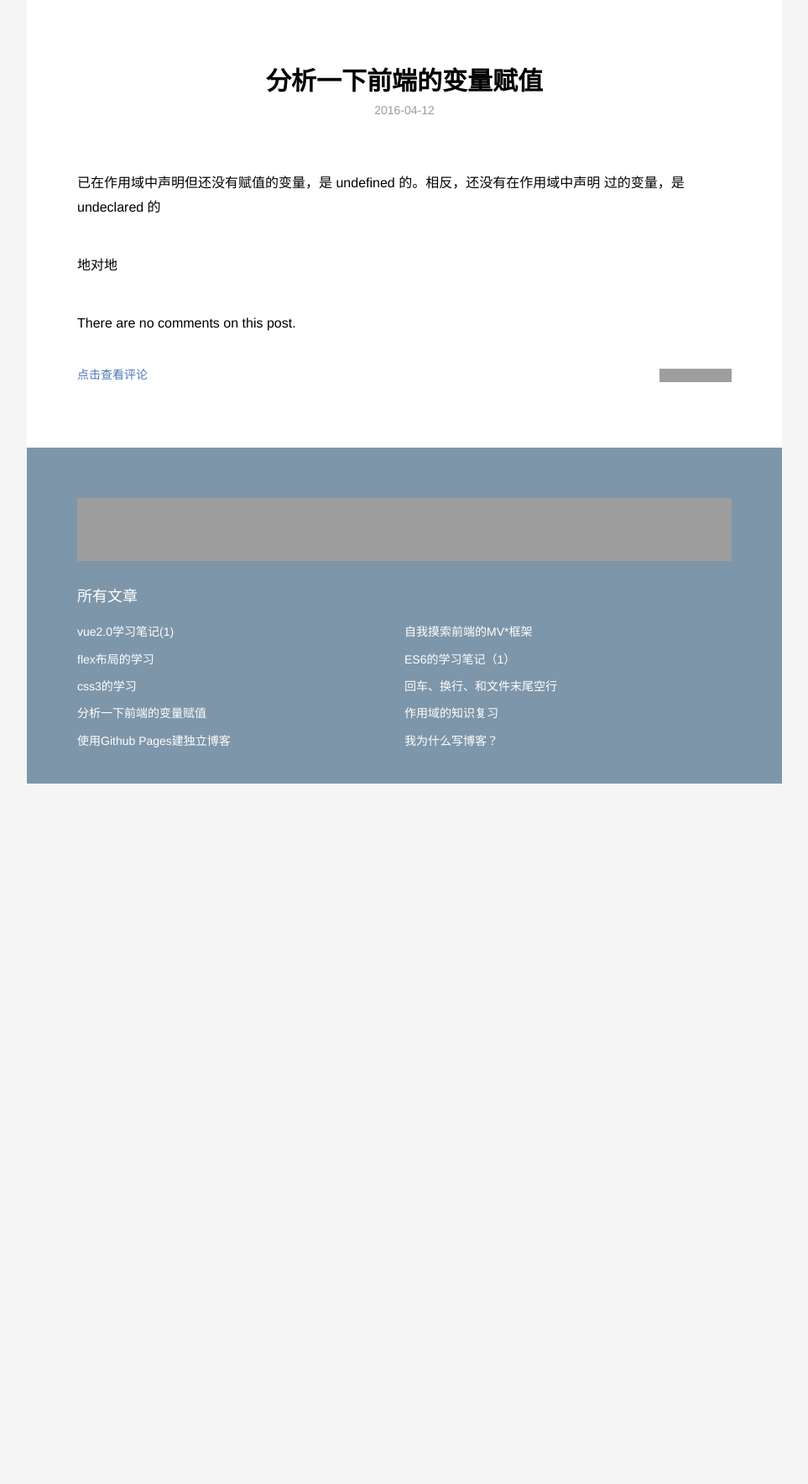
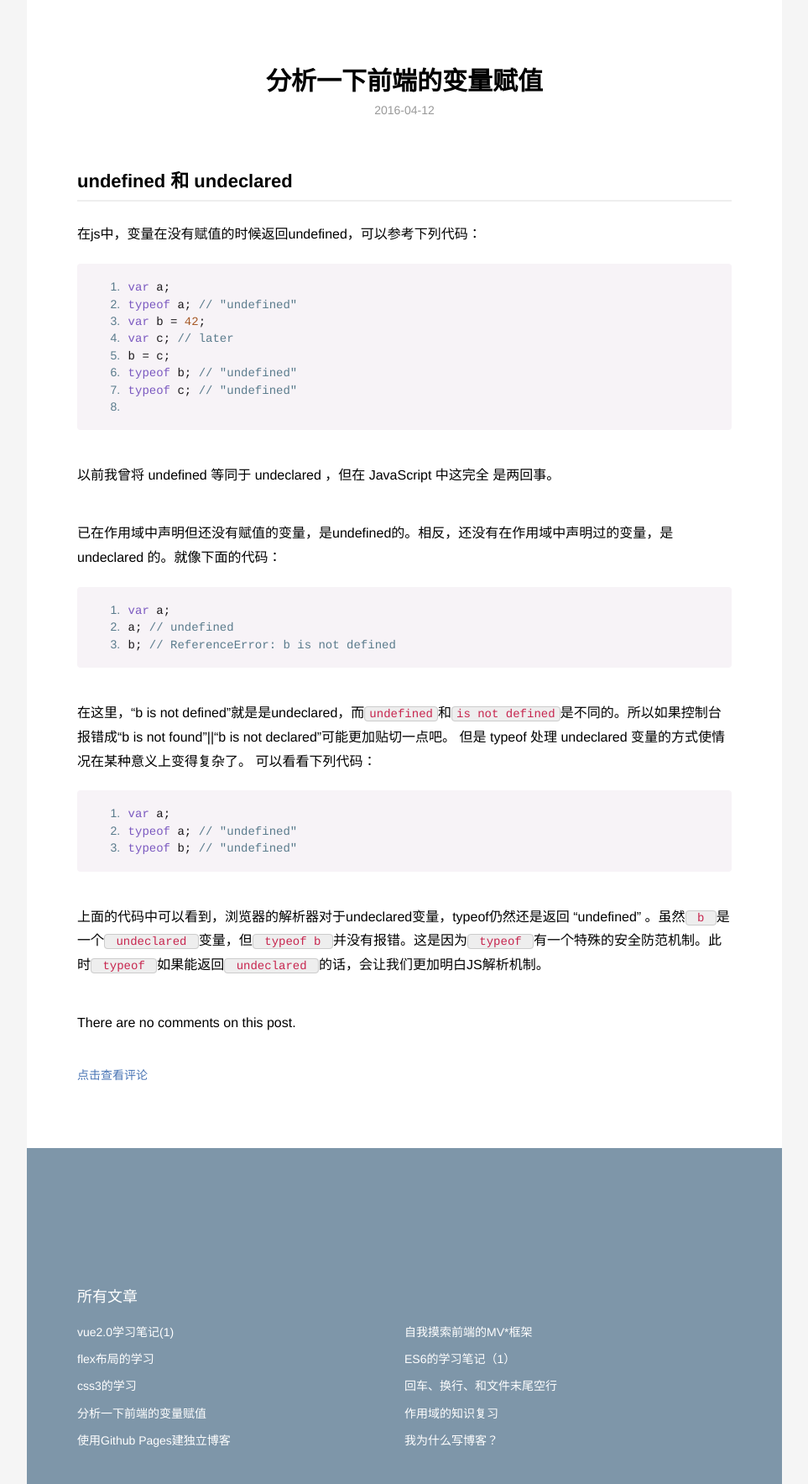
Before and after one commit to ioloveuu/ioloveuu.github.io, a Jekyll site: the page built from _posts/2016-04-12-value-analys.md, in a window 1280 px wide. Shown: the whole page at 84% size, without its empty margins (158-1121 px from the left). Built offline with Jekyll 4.4.1, drawn with Linux system fonts in a browser that asks for light colours; nearby versions of some CDN libraries; a script that is not in the unit is left out; before the commit the page ends 933 px from its top, so only the background shows below that; grey boxes are pictures that could not be loaded.

Commit message:
Add files via upload

````diff
--- a/_posts/2016-04-12-value-analys.md
+++ b/_posts/2016-04-12-value-analys.md
@@ -4,11 +4,43 @@
 description: js是一种令人着迷的语言，它存在种种机制让我在实践中学习成长。
 category: blog
 ---
+## undefined 和 undeclared
+  在js中，变量在没有赋值的时候返回undefined，可以参考下列代码：
 
-已在作用域中声明但还没有赋值的变量，是 undefined 的。相反，还没有在作用域中声明
-过的变量，是 undeclared 的
+```
+var a;
+typeof a; // "undefined"
+var b = 42;
+var c; // later
+b = c;
+typeof b; // "undefined"
+typeof c; // "undefined"
 
-地对地
+```
+以前我曾将 undefined 等同于 undeclared ，但在 JavaScript 中这完全
+是两回事。
+
+已在作用域中声明但还没有赋值的变量，是undefined的。相反，还没有在作用域中声明过的变量，是 undeclared 的。就像下面的代码：
+
+```
+var a;
+a; // undefined
+b; // ReferenceError: b is not defined
+```
+
+在这里，“b is not defined”就是是undeclared，而`undefined`和`is not defined`是不同的。所以如果控制台报错成“b is not found”||“b is not declared”可能更加贴切一点吧。
+但是 typeof 处理 undeclared 变量的方式使情况在某种意义上变得复杂了。
+可以看看下列代码：
+
+```
+var a;
+typeof a; // "undefined"
+typeof b; // "undefined"
+```
+
+上面的代码中可以看到，浏览器的解析器对于undeclared变量，typeof仍然还是返回 "undefined" 。虽然` b `是一个` undeclared `变量，但` typeof b `并没有报错。这是因为` typeof `有一个特殊的安全防范机制。此时` typeof `如果能返回` undeclared `的话，会让我们更加明白JS解析机制。
+
+
 
 
 
````
